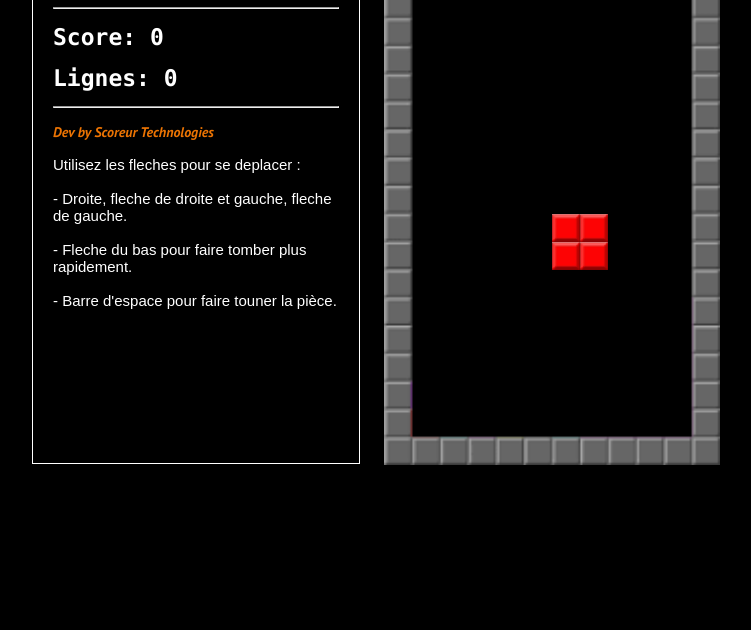
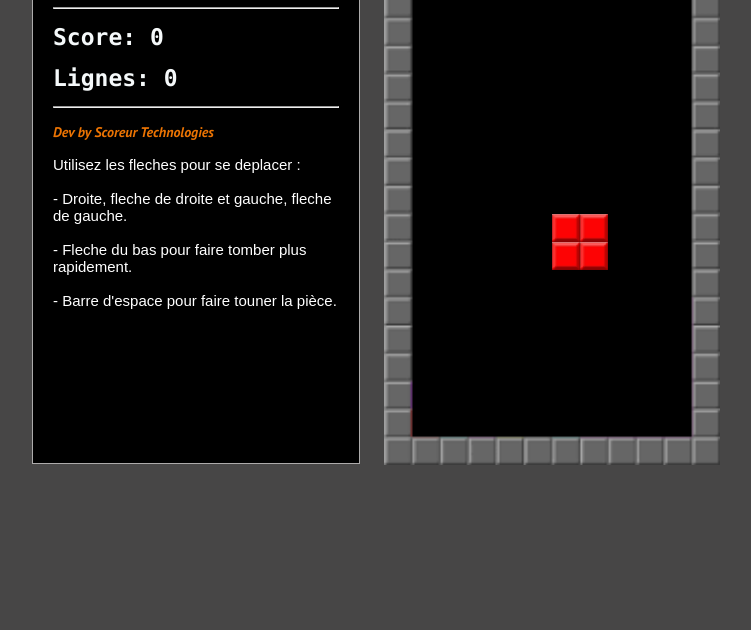
Before and after one commit to 100sue/tetris-scoreur, a plain HTML site: page index.html in a window 1280 px wide. Shown: the part 170-800 px from the top of the page, without its empty margins (274-1025 px from the left). Drawn offline with Linux system fonts and the light colour scheme.

Commit message:
chgt ui/ux

```diff
--- a/style.css
+++ b/style.css
@@ -3,7 +3,7 @@
 body {
     margin: 0;
     padding: 0;
-    background-color: black;
+    background-color: #474646;
     text-align: center;
 }
 
@@ -17,7 +17,8 @@ body {
     vertical-align: top;
     margin: 0 20 20 20;
     padding: 20;
-    border: solid 1px white;
+    border: solid 1px rgb(173, 171, 171);
+    background-color: black;
     width: 286px;
     height: 572.325px;
 }
@@ -42,7 +43,7 @@ body {
 
 #score-div,
 #lines-div {
-    color: white;
+    color: rgb(245, 249, 250);
     font-size: 23px;
     font-weight: bold;
     font-family: "Lucida Console", "Courier New", monospace;
```
